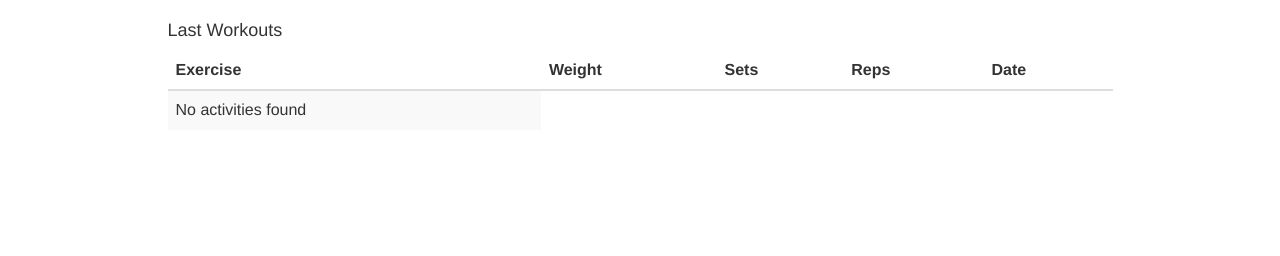
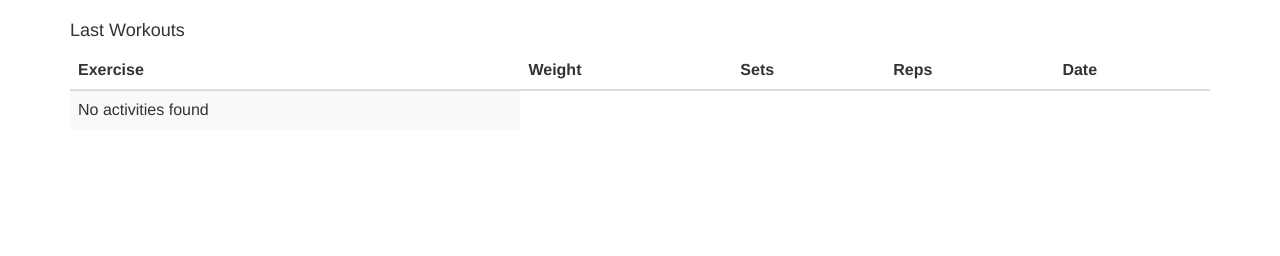
Before and after one commit to erictempleton1/strength_app, a Django app: template strong_lifts/templates/strong_lifts/user_page.html in a window 1280 px wide. Shown: the part 95-351 px from the top of the page. Run offline with Django 3.2, Linux system fonts and the light colour scheme; the template is opened without the code that fills it, so the values that code supplies are empty; parts of the project's set-up code (start-up, migrations or seed data) failed here and were passed over; some libraries are stand-ins or nearby versions.

Commit message:
cleaning up table and auth views

```diff
--- a/strong_lifts/templates/strong_lifts/user_page.html
+++ b/strong_lifts/templates/strong_lifts/user_page.html
@@ -6,20 +6,19 @@
 
 <h3>User Page - {{ username }}</h3>
 
-<div class="row">
-    <div class="col-md-1"></div>
-        <div class="col-md-10">
 
     {% if username == user.username %}
+    <div class="row">
+        <div class="col-md-2">
             <h4>Add Exercise</h4>
             <form action="" method="post">
                 {% csrf_token %}
                 {{ form.as_p }}
             <button class="btn btn-default" type="submit" value="Save">Save</button>
             </form>
-
+        </div>
+        <div class="col-md-10">
             <h4>Last Workouts</h4>
-
         <table class="table table-striped">
             <thead>
                 <th>Exercise</th>
@@ -46,9 +45,12 @@
         {% endfor %}
             </tbody>
         </table>
-
+        </div>
+    </div>
 
     {% else %}
+<div class="row">
+    <div class="col-md-12">
     <h4>Last Workouts</h4>
 
     <table class="table table-striped">
@@ -77,9 +79,7 @@
     </table>
 
     {% endif %}
-
     </div>
-    <div class="col-md-1"></div>
 </div>
 
 {% endblock %}
--- a/strong_lifts/views.py
+++ b/strong_lifts/views.py
@@ -18,7 +18,7 @@ def user_page(request, username):
     get_object_or_404(User, username=username)
 
     # get user activities if they do exist
-    get_user_activity = StrongLifts.objects.filter(user__username=username).order_by('-added_at')[0:5]
+    get_user_activity = StrongLifts.objects.filter(user__username=username).order_by('-added_at')[0:15]
 
     if request.method == 'POST':
         form = StrongLiftsForm(request.POST)
```
Also changed, not shown: strong_lifts/templates/strong_lifts/update_exercise.html (+9 -1 lines). Lines whose indentation alone changed are shown as unchanged.
